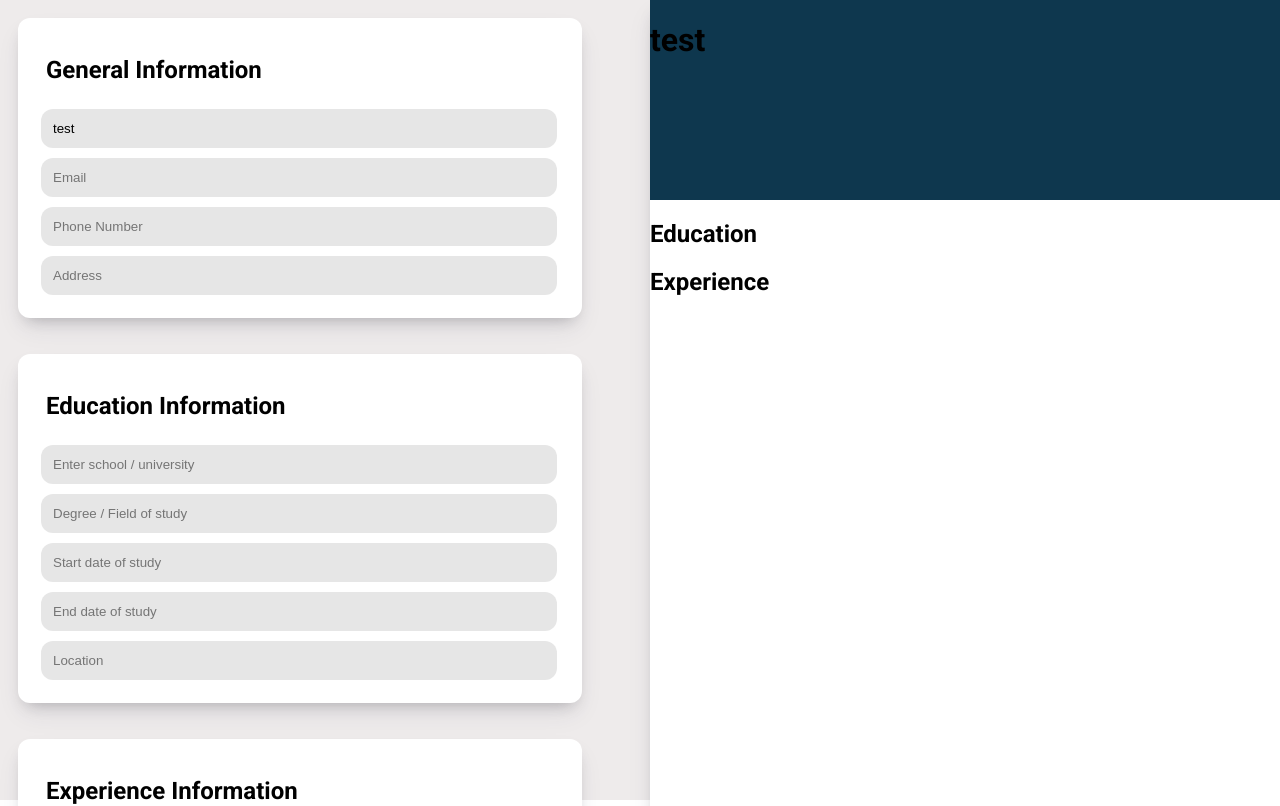
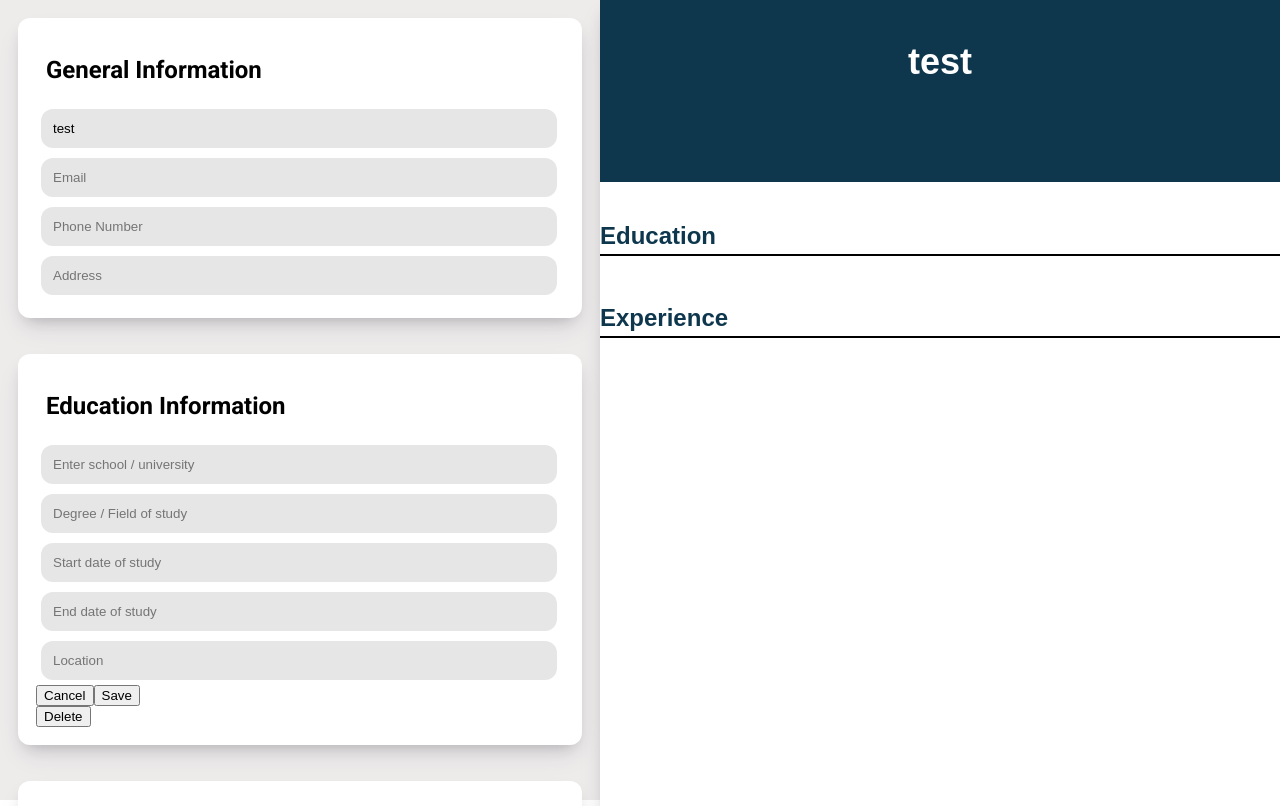
Before and after one commit to ChesterOM/cv-builder, a React (Vite) app: page / in a window 1280 px wide. Shown: the top 806 px of the page. Built offline with nearby package versions, Linux system fonts and the light colour scheme.

Commit message:
Update functionality to save more then one dataset.

```diff
--- a/package.json
+++ b/package.json
@@ -11,7 +11,8 @@
   },
   "dependencies": {
     "react": "^18.2.0",
-    "react-dom": "^18.2.0"
+    "react-dom": "^18.2.0",
+    "uuid": "^9.0.1"
   },
   "devDependencies": {
     "@types/react": "^18.2.43",
--- a/src/App.jsx
+++ b/src/App.jsx
@@ -1,3 +1,4 @@
+
 
 import { useState } from 'react'
 import './App.css'
@@ -5,30 +6,38 @@ import Preview from './components/Preview'
 import Sidebar from './components/Sidebar'
 
 function App() {
-    const [generalData, setGeneralData] = useState({
+    const [generalData, setGeneralData] = useState(
+    {
         name: 'test',
         email: '',
         phone: '',
         address:''
-    })
-    const [educationData, setEducationData] = useState({
+    });
+    const [educationData, setEducationData] = useState([]);
+    const [experienceData, setExperienceData] = useState([]);
+
+    const initializeNewEducationEntry = () => {
+        return {
             school: '',
             degree: '',
             startDate: '',
             endDate: '',
             location: ''
-    })
-    const [experienceData, setExperienceData] = useState({
+        };
+    }
+
+    const initializeNewExperienceEntry = () => {
+        return {
             company: '',
             jobTitle: '',
             startDate: '',
             endDate: '',
             location: '',
             description: ''
-    })
+        };
+    };
 
-
-    return(
+    return (
         <>
             <Sidebar
                 generalData={generalData}
@@ -37,6 +46,8 @@ function App() {
                 setEducationData={setEducationData}
                 experienceData={experienceData}
                 setExperienceData={setExperienceData}
+                initializeNewEducationEntry={initializeNewEducationEntry}
+                initializeNewExperienceEntry={initializeNewExperienceEntry}
             />
             <Preview
                 generalData={generalData}
@@ -44,7 +55,7 @@ function App() {
                 experienceData={experienceData}
             />
         </>
-    )
+    );
 }
 
-export default App
+export default App;
--- a/src/components/Buttons.jsx
+++ b/src/components/Buttons.jsx
@@ -1,17 +1,18 @@
+/* eslint-disable react/prop-types */
 
 
-export default function Buttons({ cancel, save, remove }) {
+export default function Buttons({ onCancel, onSave, onDelete }) {
     return (
         <div className="buttons">
             <div className="main-buttons">
-                <button className="cancel" onClick={cancel} type="button">
+                <button className="cancel" onClick={onCancel} type="button">
                     Cancel
                 </button>
-                <button className="save" onClick={save} type="submit">
+                <button className="save" onClick={onSave} type="button">
                     Save
                 </button>
             </div>
-            <button className="cancel" onClick={remove} type="button">
+            <button className="cancel" onClick={onDelete} type="button">
                 Delete
             </button>
         </div>
--- a/src/components/Preview.jsx
+++ b/src/components/Preview.jsx
@@ -1,29 +1,45 @@
 /* eslint-disable react/prop-types */
-import './styles/Preview.css'
+import './styles/Preview.css';
 
-
-function Preview({generalData, educationData, experienceData}){
-   return(
+function Preview({ generalData, educationData, experienceData }) {
+   return (
      <div className='preview-container'>
          <div className='preview-top'>
              <h1 className='preview-name'>{generalData.name}</h1>
+             {/* Icons can be added here with <img> tags or using a font icon library */}
              <h2 className='preview-email'>{generalData.email}</h2>
              <h2 className='preview-phone'>{generalData.phone}</h2>
              <h2 className='preview-address'>{generalData.address}</h2>
          </div>
          <div className='preview-bottom'>
-            <div className='preview-education-container'>
-                <h2>Education</h2>
+             <div className='preview-education-container section'>
+                 <h3>Education</h3>
+                 <div className='section-content'>
+                     {educationData.map((edu, index)=> (
+                        <div key={index}>
+                            <div><strong>{edu.school}</strong> - {edu.degree}</div>
+                            <div>{edu.startDate} - {edu.endDate}</div>
+                            <div>{edu.location}</div>
                         </div>
-            <div className='preview-experience-container'>
-                <h2>Experience</h2>
+                     ))}
                  </div>
              </div>
-
-
-
+             <div className='preview-experience-container section'>
+                 <h3>Experience</h3>
+                 <div className='section-content'>
+                     {experienceData.map((exp, index) => (
+                         <div key={index}>
+                             <div><strong>{exp.company}</strong> - {exp.jobTitle}</div>
+                             <div>{exp.startDate} - {exp.endDate}</div>
+                             <div>{exp.location}</div>
+                             <p>{exp.description}</p>
+                         </div>
+                     ))}
+                 </div>
+             </div>
+         </div>
      </div>
    );
 }
 
-export default Preview
+export default Preview;
--- a/src/components/Sidebar.jsx
+++ b/src/components/Sidebar.jsx
@@ -5,12 +5,25 @@ import ExperienceInfo from "./experience/ExperienceInfo"
 import './styles/Sidebar.css'
 import './styles/Inputs.css'
 
-export default function Sidebar({ generalData, setGeneralData, educationData, setEducationData, experienceData, setExperienceData }){
+function Sidebar({ generalData, setGeneralData, educationData, setEducationData, experienceData, setExperienceData, initializeNewEducationEntry, initializeNewExperienceEntry }) {
    return (
-      <div className="Sidebar">
-         <GeneralInfo generalData={generalData} setGeneralData={setGeneralData} />
-         <EducationInfo educationData={educationData} setEducationData={setEducationData} />
-         <ExperienceInfo experienceData={experienceData} setExperienceData={setExperienceData} />
-      </div>
-   )
+       <div className="Sidebar">
+           <GeneralInfo
+               generalData={generalData}
+               setGeneralData={setGeneralData}
+           />
+           <EducationInfo
+               educationData={educationData}
+               setEducationData={setEducationData}
+               initializeNewEducationEntry={initializeNewEducationEntry}
+           />
+           <ExperienceInfo
+               experienceData={experienceData}
+               setExperienceData={setExperienceData}
+               initializeNewExperienceEntry={initializeNewExperienceEntry}
+           />
+       </div>
+   );
 }
+
+export default Sidebar;
--- a/src/components/education/EducationInfo.jsx
+++ b/src/components/education/EducationInfo.jsx
@@ -1,11 +1,36 @@
 /* eslint-disable react/prop-types */
 
+import { v4 as uuidv4 } from 'uuid';
 import '../styles/EducationInfo.css';
+import Buttons from '../Buttons';
+import { useState } from 'react';
 
-function EducationInfo({educationData, setEducationData}) {
+
+function EducationInfo({educationData, setEducationData, initializeNewEducationEntry}) {
+    const [editingEntry, setEditingEntry] = useState(initializeNewEducationEntry);
 
     const handleInputChange = (e) => {
-        setEducationData({ ...educationData, [e.target.name]: e.target.value });
+        setEditingEntry({ ...editingEntry, [e.target.name]: e.target.value });
+    };
+
+    const handleSave = () => {
+        if (editingEntry.id) {
+            const updatedEducationData = educationData.map((entry) =>
+                entry.id === editingEntry.id ? editingEntry : entry
+            );
+            setEducationData(updatedEducationData);
+        } else {
+            setEducationData([...educationData, { ...editingEntry, id: uuidv4() }]);
+        }
+    };
+
+    const resetForm = () => {
+        setEditingEntry({ ...educationData[0] });
+    };
+
+    const deleteEducation = (entryId) => {
+        const updatedEducationData = educationData.filter((entry) => entry.id !== entryId);
+        setEducationData(updatedEducationData);
     };
 
     return (
@@ -29,14 +54,14 @@ function EducationInfo({educationData, setEducationData}) {
                 />
                 <input
                     type="text"
-                    name="start-date"
+                    name="startDate"
                     value={educationData.startDate}
                     onChange={handleInputChange}
                     placeholder="Start date of study"
                 />
                 <input
                     type="text"
-                    name="end-date"
+                    name="endDate"
                     value={educationData.endDate}
                     onChange={handleInputChange}
                     placeholder="End date of study"
@@ -49,6 +74,11 @@ function EducationInfo({educationData, setEducationData}) {
                     placeholder="Location"
                 />
             </form>
+            <Buttons
+                onSave={handleSave}
+                onCancel={resetForm}
+                onDelete={() => deleteEducation(editingEntry.id)}
+            />
         </div>
     )
 }
--- a/src/components/experience/ExperienceInfo.jsx
+++ b/src/components/experience/ExperienceInfo.jsx
@@ -1,12 +1,35 @@
 /* eslint-disable react/prop-types */
 
-import '../styles/ExperienceInfo.css'
+import { v4 as uuidv4 } from 'uuid';
+import '../styles/ExperienceInfo.css';
+import Buttons from '../Buttons';
+import { useState } from 'react';
 
-
-function ExperienceInfo({experienceData, setExperienceData}) {
+function ExperienceInfo({ experienceData, setExperienceData, initializeNewExperienceEntry }) {
+    const [editingEntry, setEditingEntry] = useState(initializeNewExperienceEntry());
 
     const handleInputChange = (e) => {
-        setExperienceData({ ...experienceData, [e.target.name]: e.target.value });
+        setEditingEntry({ ...editingEntry, [e.target.name]: e.target.value });
+    };
+
+    const handleSave = () => {
+        if (editingEntry.id) {
+            const updatedExperienceData = experienceData.map(entry =>
+                entry.id === editingEntry.id ? editingEntry : entry
+            );
+            setExperienceData(updatedExperienceData);
+        } else {
+            setExperienceData([...experienceData, { ...editingEntry, id: uuidv4() }]);
+        }
+    };
+
+    const resetForm = () => {
+        setEditingEntry(initializeNewExperienceEntry());
+    };
+
+    const deleteExperience = (entryId) => {
+        const updatedExperienceData = experienceData.filter(entry => entry.id !== entryId);
+        setExperienceData(updatedExperienceData);
     };
 
     return (
@@ -30,14 +53,14 @@ function ExperienceInfo({experienceData, setExperienceData}) {
                 />
                 <input
                     type="text"
-                    name="start-date"
+                    name="startDate"
                     value={experienceData.startDate}
                     onChange={handleInputChange}
                     placeholder="Start date of position"
                 />
                 <input
                     type="text"
-                    name="end-date"
+                    name="endDate"
                     value={experienceData.endDate}
                     onChange={handleInputChange}
                     placeholder="End date of Position"
@@ -56,6 +79,11 @@ function ExperienceInfo({experienceData, setExperienceData}) {
                     onChange={handleInputChange}
                     placeholder="Job Description"
                 />
+                <Buttons
+                onSave={handleSave}
+                onCancel={resetForm}
+                onDelete={() => deleteExperience(editingEntry.id)}
+                />
             </form>
         </div>
     )
--- a/src/components/styles/Preview.css
+++ b/src/components/styles/Preview.css
@@ -2,11 +2,103 @@
     height: 29.7cm;
     width: 21cm;
     background-color: white;
-    margin-left: 50px;
+    margin: auto;
     box-shadow: 0 13px 27px -5px rgba(50,50,93,.1), 0 8px 16px -8px rgba(0,0,0,.25);
+    position: relative;
+    font-family: 'Arial', sans-serif;
 }
 
 .preview-top {
     display: grid;
-    background-color: #0e374e ;
+    grid-template-columns: repeat(3, 1fr);
+    background-color: #0e374e;
+    color: white;
+    padding: 16px 75px 16px 75px;
+    gap: 8px;
+    align-items: center;
+    height: 150px;
 }
+
+.preview-top h1, .preview-top h2 {
+    margin: 0;
+}
+
+.preview-top h1 {
+    grid-column: span 3;
+    font-size: 36px;
+    text-align: center;
+}
+
+.preview-top h2 {
+    font-size: 18px;
+    text-align: center;
+    margin-top: -25px;
+}
+
+.preview-bottom {
+    margin-top: 16px;
+}
+
+.section {
+    margin-bottom: 16px;
+    flex-direction: column;
+}
+
+.section h3 {
+    border-bottom: 2px solid #0e374e;
+    display: inline-block;
+    margin-bottom: 8px;
+    font-size: 24px;
+    color: #0e374e;
+    padding-bottom: 4px;
+}
+
+.section-content {
+    padding-left: 16px;
+}
+
+.section-content > div {
+    display: flex;
+    justify-content: space-between;
+    margin-bottom: 8px;
+}
+
+.section-content h4 {
+    margin: 0;
+    font-size: 18px;
+    font-weight: normal;
+}
+
+.section-content p {
+    margin: 0;
+}
+
+.icon-container {
+    display: flex;
+    align-items: center;
+}
+
+.icon-container img {
+    width: 16px;
+    height: 16px;
+    margin-right: 8px;
+}
+
+.preview-education-container {
+    display: flex;
+    justify-content: center;
+}
+
+.preview-education-container h3 {
+    border-bottom: 2px solid black;
+}
+
+.preview-experience-container{
+    display: flex;
+    justify-content: center;
+    width: 100%;
+}
+
+.preview-experience-container h3 {
+    border-bottom: 2px solid black;
+}
```
Also changed, not shown: src/components/styles/EducationInfo.css (line endings or trailing spaces), 1 other file (tests, documents, lock files or other folders). Lines whose indentation alone changed are shown as unchanged.
